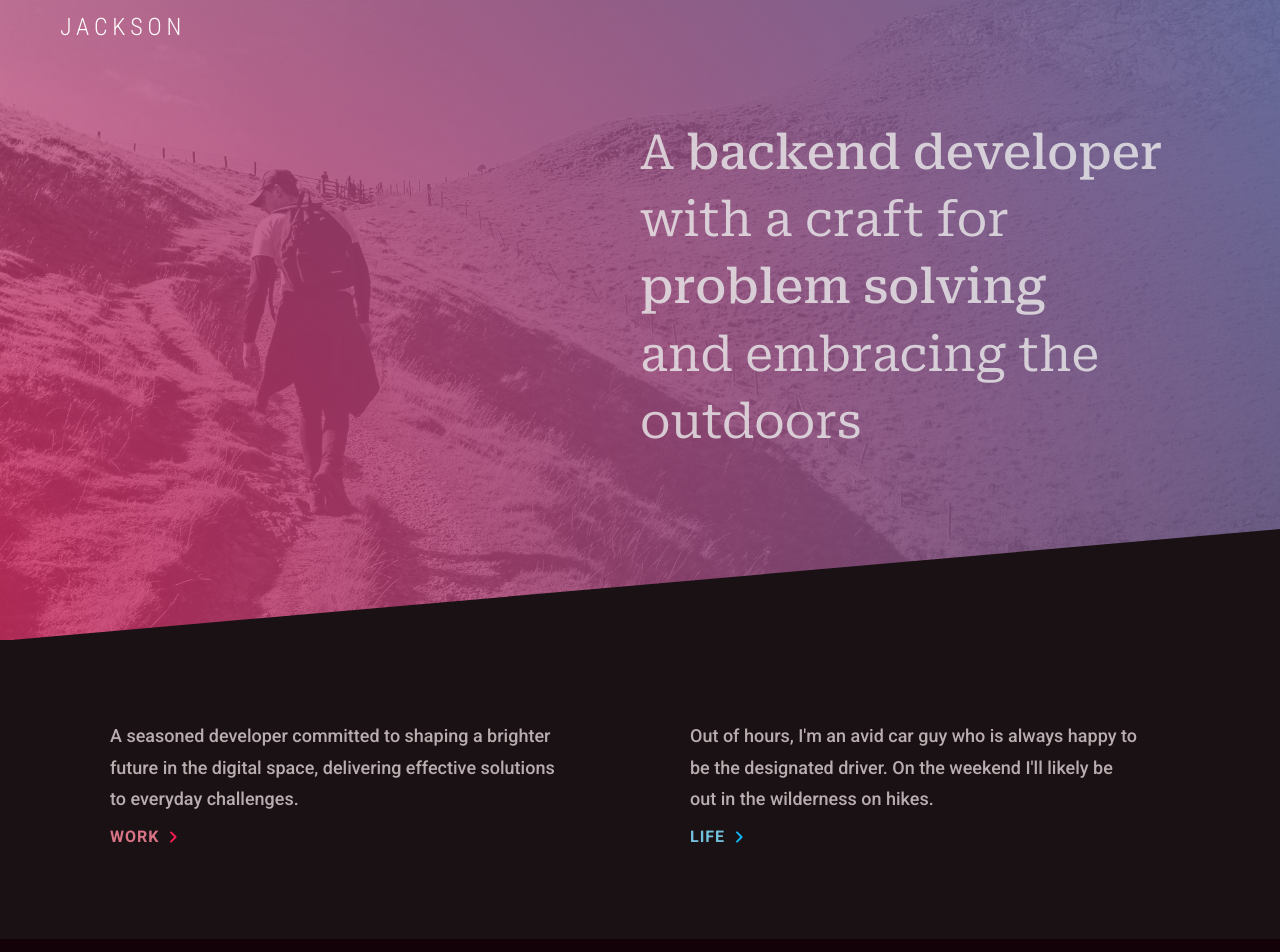
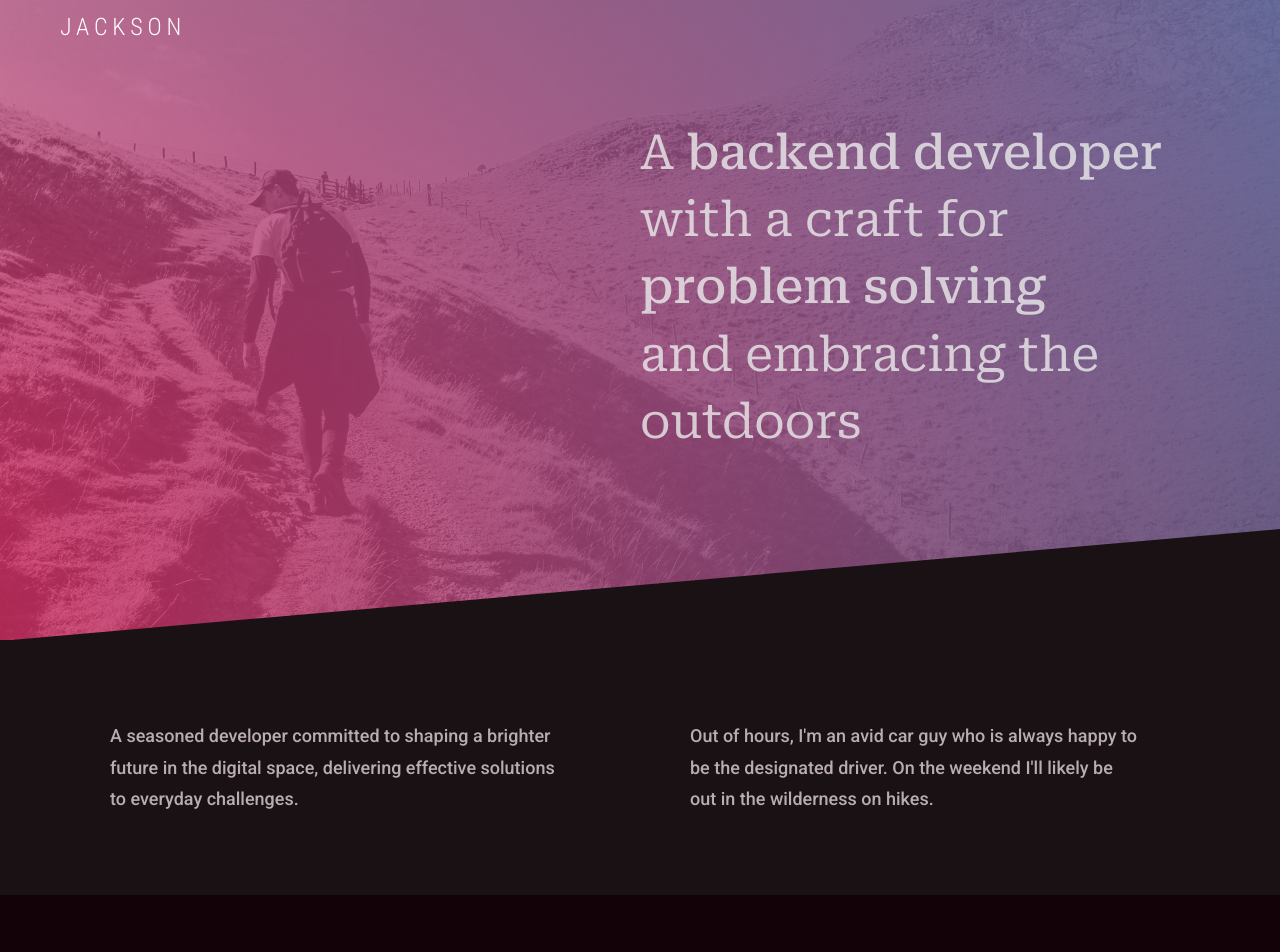
Before and after one commit to jackson-lewis/jacksonlewis.co.uk, a Next.js app: page / in a window 1280 px wide. Shown: the top 952 px of the page. Built offline with nearby package versions, Linux system fonts and the light colour scheme.

Commit message:
Commented out Life/Work page links

```diff
--- a/components/sections/work-life-balance/index.tsx
+++ b/components/sections/work-life-balance/index.tsx
@@ -7,11 +7,11 @@ export default function WorkLifeBalance() {
             <div className={`container ${styles.container}`}>
                 <div className={styles.column}>
                     <p>A seasoned developer committed to shaping a brighter future in the digital space, delivering effective solutions to everyday challenges.</p>
-                    <Link href="/work" className={`${styles.button} ${styles['color-primary']}`}><span>Work</span><svg xmlns='http://www.w3.org/2000/svg' width='24' height='24'><path d='M9.31 6.71a.996.996 0 000 1.41L13.19 12l-3.88 3.88a.996.996 0 101.41 1.41l4.59-4.59a.996.996 0 000-1.41L10.72 6.7c-.38-.38-1.02-.38-1.41.01z' fill='var(--primary)'/></svg></Link>
+                    {/* <Link href="/work" className={`${styles.button} ${styles['color-primary']}`}><span>Work</span><svg xmlns='http://www.w3.org/2000/svg' width='24' height='24'><path d='M9.31 6.71a.996.996 0 000 1.41L13.19 12l-3.88 3.88a.996.996 0 101.41 1.41l4.59-4.59a.996.996 0 000-1.41L10.72 6.7c-.38-.38-1.02-.38-1.41.01z' fill='var(--primary)'/></svg></Link> */}
                 </div>
                 <div className={styles.column}>
                     <p>Out of hours, I&apos;m an avid car guy who is always happy to be the designated driver. On the weekend I&apos;ll likely be out in the wilderness on hikes.</p>
-                    <Link href="/life" className={`${styles.button} ${styles['color-secondary']}`}><span>Life</span><svg xmlns='http://www.w3.org/2000/svg' width='24' height='24'><path d='M9.31 6.71a.996.996 0 000 1.41L13.19 12l-3.88 3.88a.996.996 0 101.41 1.41l4.59-4.59a.996.996 0 000-1.41L10.72 6.7c-.38-.38-1.02-.38-1.41.01z' fill='var(--secondary)'/></svg></Link>
+                    {/* <Link href="/life" className={`${styles.button} ${styles['color-secondary']}`}><span>Life</span><svg xmlns='http://www.w3.org/2000/svg' width='24' height='24'><path d='M9.31 6.71a.996.996 0 000 1.41L13.19 12l-3.88 3.88a.996.996 0 101.41 1.41l4.59-4.59a.996.996 0 000-1.41L10.72 6.7c-.38-.38-1.02-.38-1.41.01z' fill='var(--secondary)'/></svg></Link> */}
                 </div>
             </div>
         </div>
```
